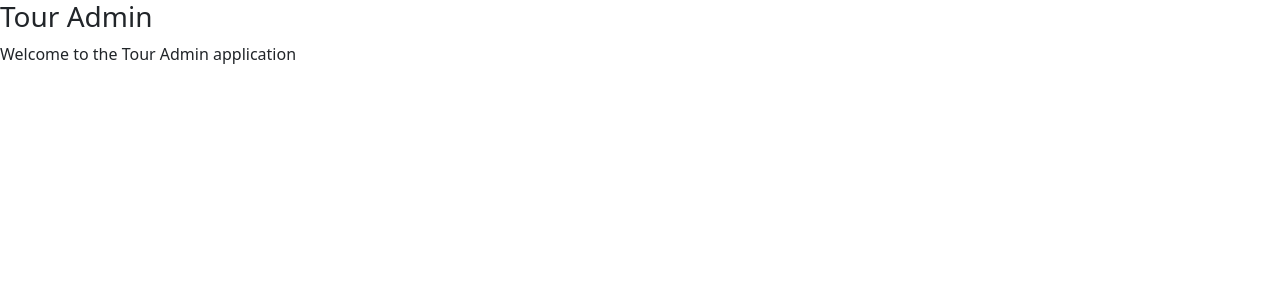
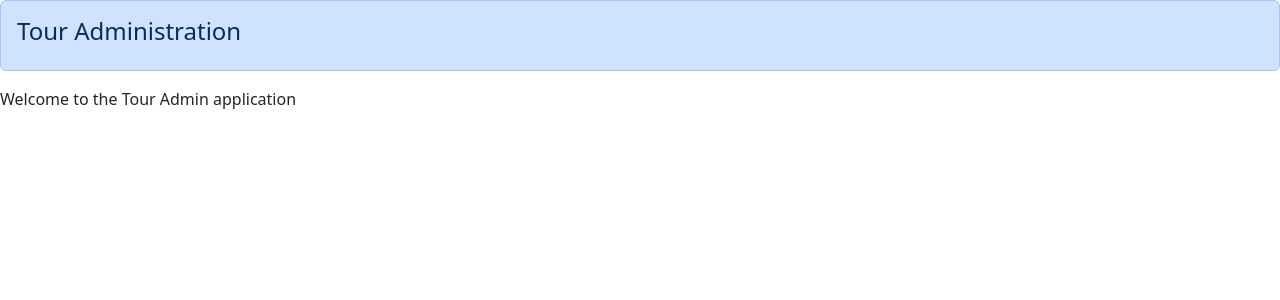
Before and after one commit to dazpaz/GameSetMatch, an Angular app in the folder src/WebApps/TourAdmin/: page / in a window 1280 px wide. Shown: the top 300 px of the page. Built offline with nearby package versions, Linux system fonts and the light colour scheme.

Commit message:
Display title with bootstrap styling

```diff
--- a/src/WebApps/TourAdmin/angular.json
+++ b/src/WebApps/TourAdmin/angular.json
@@ -25,6 +25,8 @@
               }
             ],
             "styles": [
+              "node_modules/bootstrap/dist/css/bootstrap.min.css",
+              "node_modules/font-awesome/css/font-awesome.min.css",
               "src/styles.css"
             ]
           },
--- a/src/WebApps/TourAdmin/src/app/app.html
+++ b/src/WebApps/TourAdmin/src/app/app.html
@@ -1,2 +1,2 @@
-<h3>Tour Admin</h3>
-<div>Welcome to the Tour Admin application</div>
+<div class="alert alert-primary" role="alert"><h4>{{title()}}</h4></div>
+<div id="greeting">Welcome to the Tour Admin application</div>
--- a/src/WebApps/TourAdmin/src/app/app.ts
+++ b/src/WebApps/TourAdmin/src/app/app.ts
@@ -7,5 +7,5 @@ import { Component, signal } from '@angular/core';
   styleUrl: './app.css'
 })
 export class App {
-  protected readonly title = signal('TourAdmin');
+  protected readonly title = signal('Tour Administration');
 }
--- a/src/WebApps/TourAdmin/src/styles.css
+++ b/src/WebApps/TourAdmin/src/styles.css
@@ -1,3 +1 @@
 /* You can add global styles to this file, and also import other style files */
-@import "~bootstrap/dist/css/bootstrap.min.css";
-@import "~font-awesome/css/font-awesome.min.css";
```
Also changed, not shown: 2 other files (tests, documents, lock files or other folders).
